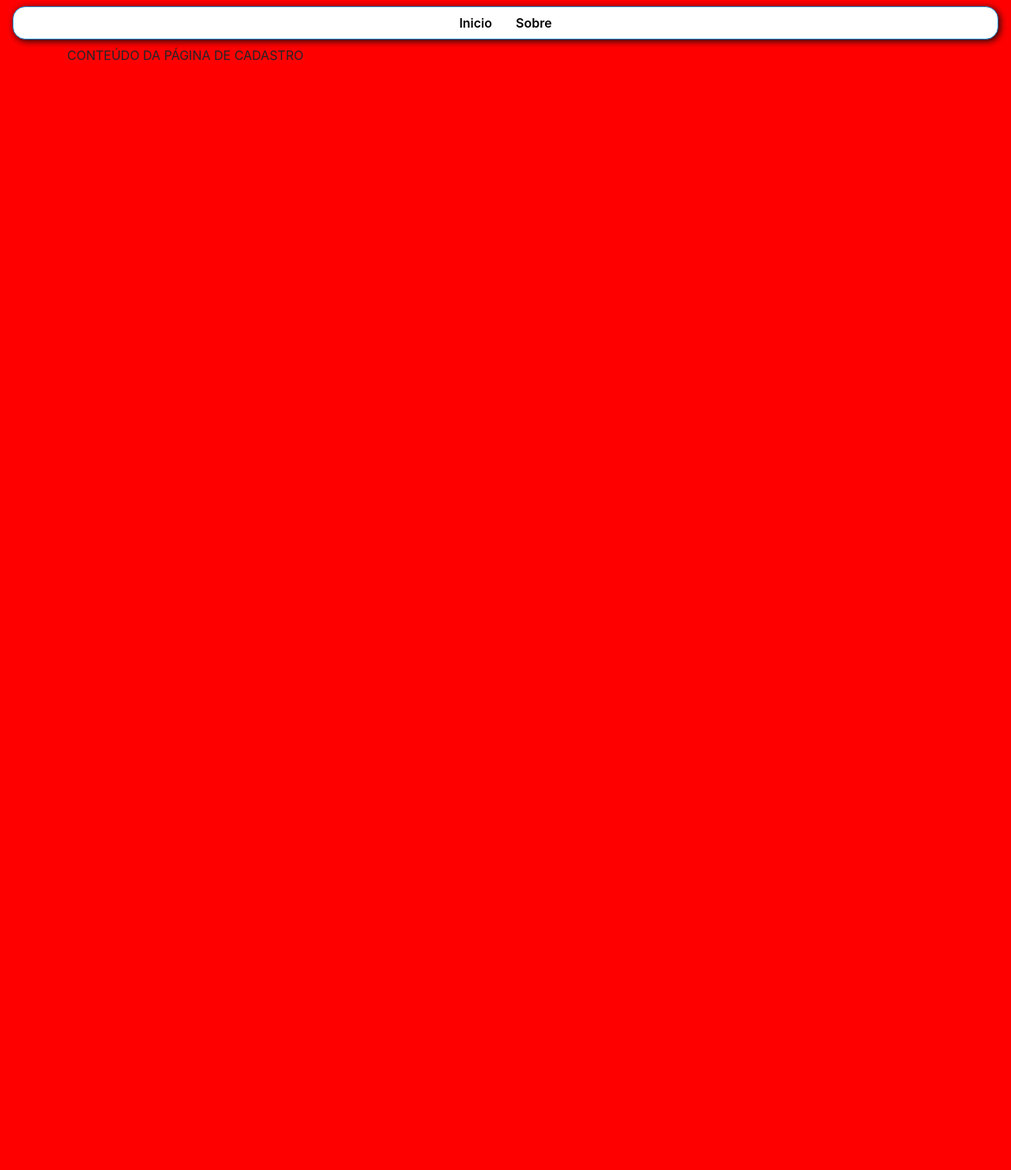
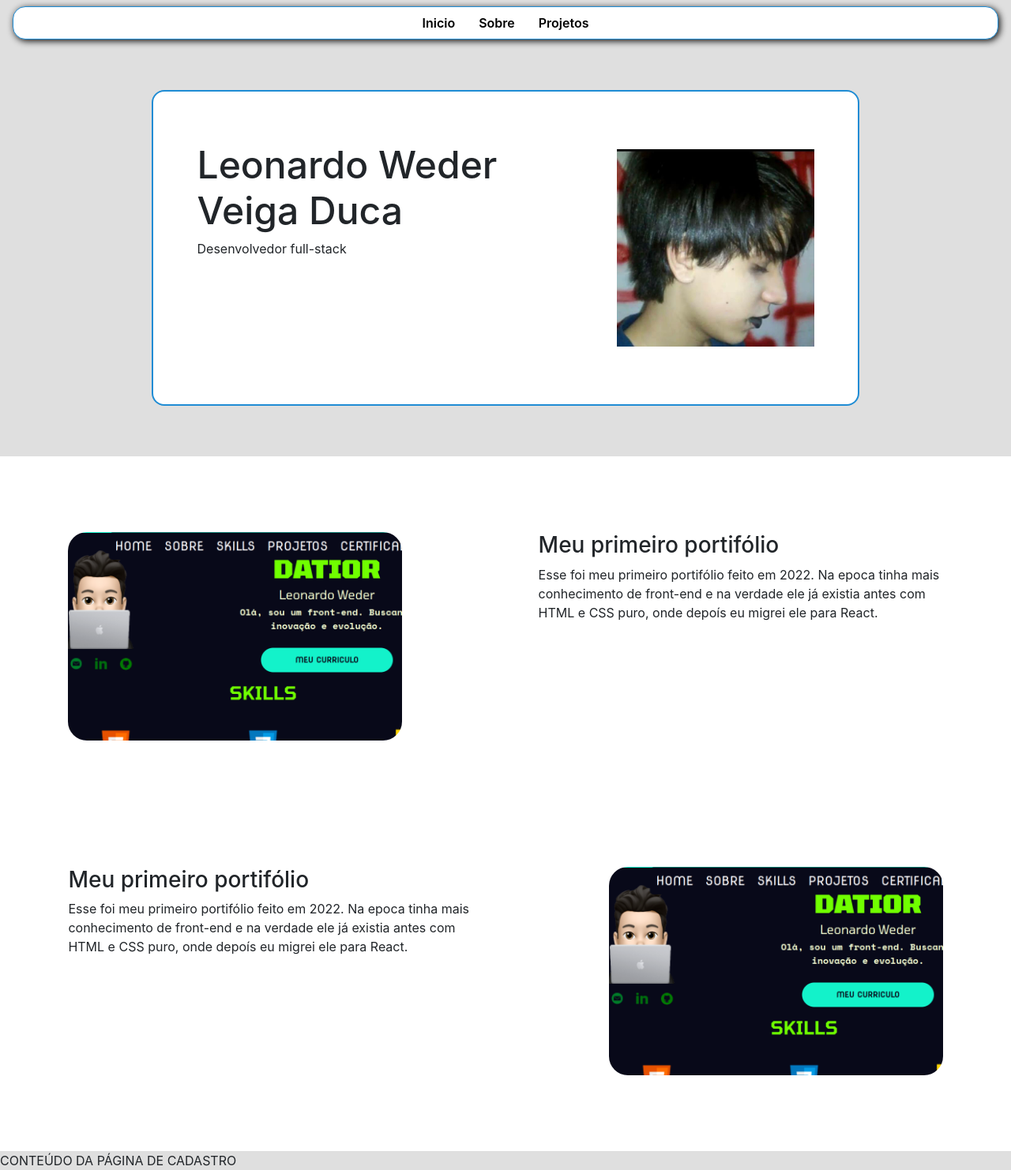
Before and after one commit to LEONARDO-DATIOR/port_new, a Django app: page / in a window 1280 px wide. Shown: the whole page at 79% size. Before the commit the page ends 77 px from the top, so only its background shows below. Run offline with Django 4.2, Linux system fonts and the light colour scheme; some libraries are stand-ins or nearby versions.

Commit message:
Adicionado cor de fundo e ajustes no html

```diff
--- a/site_port/static/style_base.css
+++ b/site_port/static/style_base.css
@@ -1,3 +1,15 @@
+
+* {
+    margin: 0;
+    padding: 0;
+}
 body {
-    background: red;
+    background: rgb(223, 223, 223);
+    padding: 0;
 }
+
+
+.container {
+    margin: 0;
+    padding: 0;
+}
--- /dev/null
+++ b/site_port/templates/assets/inicio_home.html
@@ -0,0 +1,45 @@
+<style>
+    .home_inicio {
+        display: flex;
+        background: var(--cor-branca);
+        justify-content: space-around;
+        width: 70%;
+        height: 400px;
+        margin: 4em auto;
+        border: 2px solid var(--cor-destaque-primaria);
+        border-radius: 16px;
+    }
+
+    .home-div_text {
+        display: flex;
+        flex-direction: column;
+        padding-top: 4em;
+        width: 420px;
+        height: 100%;
+    }
+
+    .home-div_text h1 {
+        font-size: 48px;
+        text-align: left;
+    }
+
+    .home-div_img {
+        display: flex;
+        align-items: center;
+        width: 250px;
+        padding: 2em 0;
+    }
+    .home-div_img img {
+        width: 100%;
+    }
+</style>
+
+<section class="home_inicio">
+    <div class="home-div_text">
+        <h1>Leonardo Weder Veiga Duca</h1>
+        <p>Desenvolvedor full-stack</p>
+    </div>
+    <div class="home-div_img">
+        <img src="../../static/imgs/foto_perfil.jpg" alt="Foto do leonardo">
+    </div>
+</section>
--- /dev/null
+++ b/site_port/templates/assets/projetos_home.html
@@ -0,0 +1,53 @@
+<style>
+    .projetos_home {
+        display: flex;
+        flex-direction: column;
+        gap: 10em;
+        padding: 6em 0;
+        background: var(--cor-branca);
+    }
+
+    .projeto_principal {
+        display: flex;
+        justify-content: space-around;
+    }
+    .imagem_projeto_principal {
+        width: 33%;
+        perspective: 1500px;
+    }
+
+    .imagem_projeto_principal img {
+        width: 100%;
+        border-radius: 24px;
+    }
+
+    .textos_projeto_principal {
+        width: 40%;
+    }
+
+    #projeto_principal2 {
+        flex-direction: row-reverse;
+    }
+
+</style>
+
+<Section class="projetos_home">
+    <div class="projeto_principal" id="projeto_principal1">
+        <div class="imagem_projeto_principal">
+            <img src="../../static/imgs/print_portifolio_primeiro.png" alt="Print do primeiro portifólio">
+        </div>
+        <div class="textos_projeto_principal">
+            <h3>Meu primeiro portifólio</h3>
+            <p>Esse foi meu primeiro portifólio feito em 2022. Na epoca tinha mais conhecimento de front-end e na verdade ele já existia antes com HTML e CSS puro, onde depoís eu migrei ele para React.</p>
+        </div>
+    </div>
+    <div class="projeto_principal" id="projeto_principal2">
+        <div class="imagem_projeto_principal">
+            <img src="../../static/imgs/print_portifolio_primeiro.png" alt="Print do primeiro portifólio">
+        </div>
+        <div class="textos_projeto_principal">
+            <h3>Meu primeiro portifólio</h3>
+            <p>Esse foi meu primeiro portifólio feito em 2022. Na epoca tinha mais conhecimento de front-end e na verdade ele já existia antes com HTML e CSS puro, onde depoís eu migrei ele para React.</p>
+        </div>
+    </div>
+</Section>
--- a/site_port/templates/base.html
+++ b/site_port/templates/base.html
@@ -1,6 +1,6 @@
 <!DOCTYPE html>
 {% load static %}
-<html lang="en">
+<html lang="pt-br">
     <head>
     <meta charset="UTF-8">
     <title>PÁGINA BASE</title>
@@ -12,7 +12,7 @@
 <body>
 {% include "components/header.html" %}
 
-<main class="container">
+<main>
     {% block conteudo %}
     {% endblock conteudo %}
 </main>
--- a/site_port/templates/components/header.html
+++ b/site_port/templates/components/header.html
@@ -7,6 +7,9 @@
             <li>
                 <a href="#">Sobre</a>
             </li>
+            <li>
+                <a href="#">Projetos</a>
+            </li>
         </ul>
     </nav>
 </header>
--- a/site_port/templates/pages/inicio.html
+++ b/site_port/templates/pages/home.html
@@ -2,5 +2,7 @@
 
 
 {% block conteudo %}
+{% include "assets/inicio_home.html" %}
+{% include "assets/projetos_home.html" %}
 CONTEÚDO DA PÁGINA DE CADASTRO
 {% endblock conteudo %}
--- a/site_port/views.py
+++ b/site_port/views.py
@@ -4,4 +4,4 @@ from django.shortcuts import render
 # Create your views here.
 def index(request):
 
-    return render(request, 'pages/inicio.html')
+    return render(request, 'pages/home.html')
```
Also changed, not shown: site_port/static/style/home.css (added, +8 -0 lines), site_port/static/imgs/foto_perfil.jpg (added), site_port/static/imgs/print_portifolio_primeiro.png (added).
